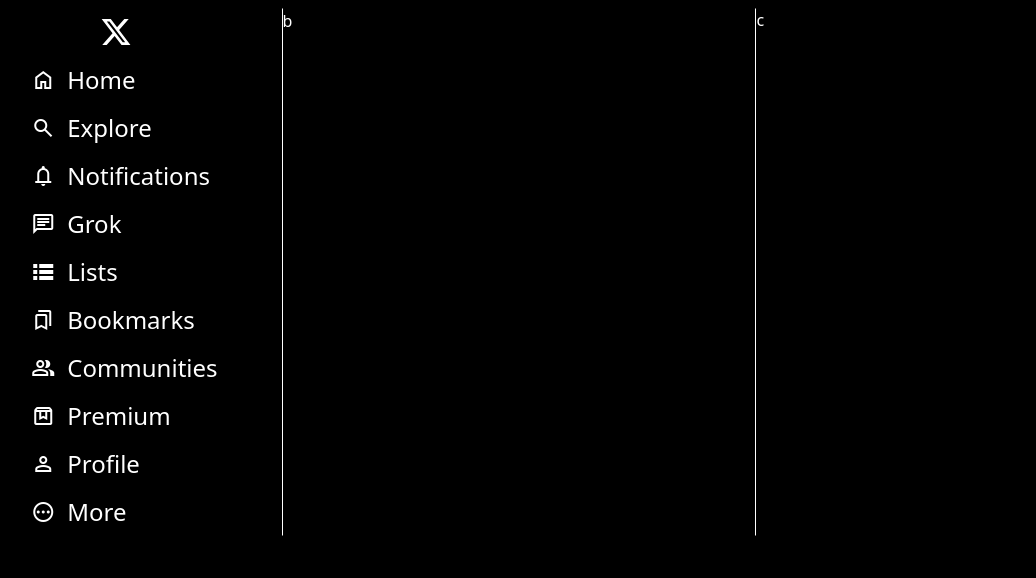
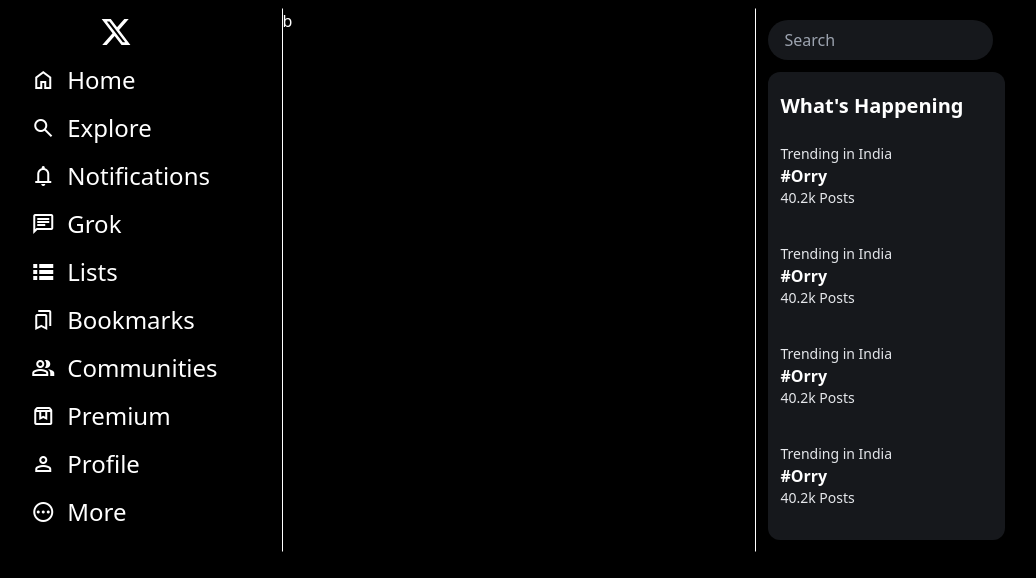
Before and after one commit to Rupali1104/Twitter-Clone, a website: page index.html in a window 1280 px wide. Shown: the whole page, without its empty margins (50-1086 px from the left). Drawn offline with nearby package versions, Linux system fonts and the light colour scheme.

Commit message:
updating search bar

```diff
--- a/index.html
+++ b/index.html
@@ -37,7 +37,39 @@
     </div>
         </div>
         <div class="second w-full border-[1px] border-x-white border-y-black">b</div>
-        <div class="third w-full">c</div>
+        <div class="third w-full b-red-400">
+            <div class="search m-3">
+                <input type="text" class="w-1/2 rounded-full bg-[#16181c] text-white px-4 py-2" placeholder="Search">
+            </div>
+
+            <div class="whats m-3 bg-[#16181c] w-1/2 py-5 rounded-xl space-y-3">
+                <h1 class="text-xl font-bold px-3">What's Happening</h1>
+
+                <div class="item p-3 hover:bg-gray-800 hover:cursor-pointer">
+                    <div class="text-sm text-gray-200">Trending in India</div>
+                    <div class="font-bold">#Orry</div>
+                    <div class="text-sm text-gray-200">40.2k Posts</div>
+                </div>
+
+                <div class="item p-3 hover:bg-gray-800 hover:cursor-pointer">
+                    <div class="text-sm text-gray-200">Trending in India</div>
+                    <div class="font-bold">#Orry</div>
+                    <div class="text-sm text-gray-200">40.2k Posts</div>
+                </div>
+
+                <div class="item p-3 hover:bg-gray-800 hover:cursor-pointer">
+                    <div class="text-sm text-gray-200">Trending in India</div>
+                    <div class="font-bold">#Orry</div>
+                    <div class="text-sm text-gray-200">40.2k Posts</div>
+                </div>
+
+                <div class="item p-3 hover:bg-gray-800 hover:cursor-pointer">
+                    <div class="text-sm text-gray-200">Trending in India</div>
+                    <div class="font-bold">#Orry</div>
+                    <div class="text-sm text-gray-200">40.2k Posts</div>
+                </div>
+            </div>
+        </div>
     </div>
 </body>
 </html>
```
Also changed, not shown: css/output.css.
